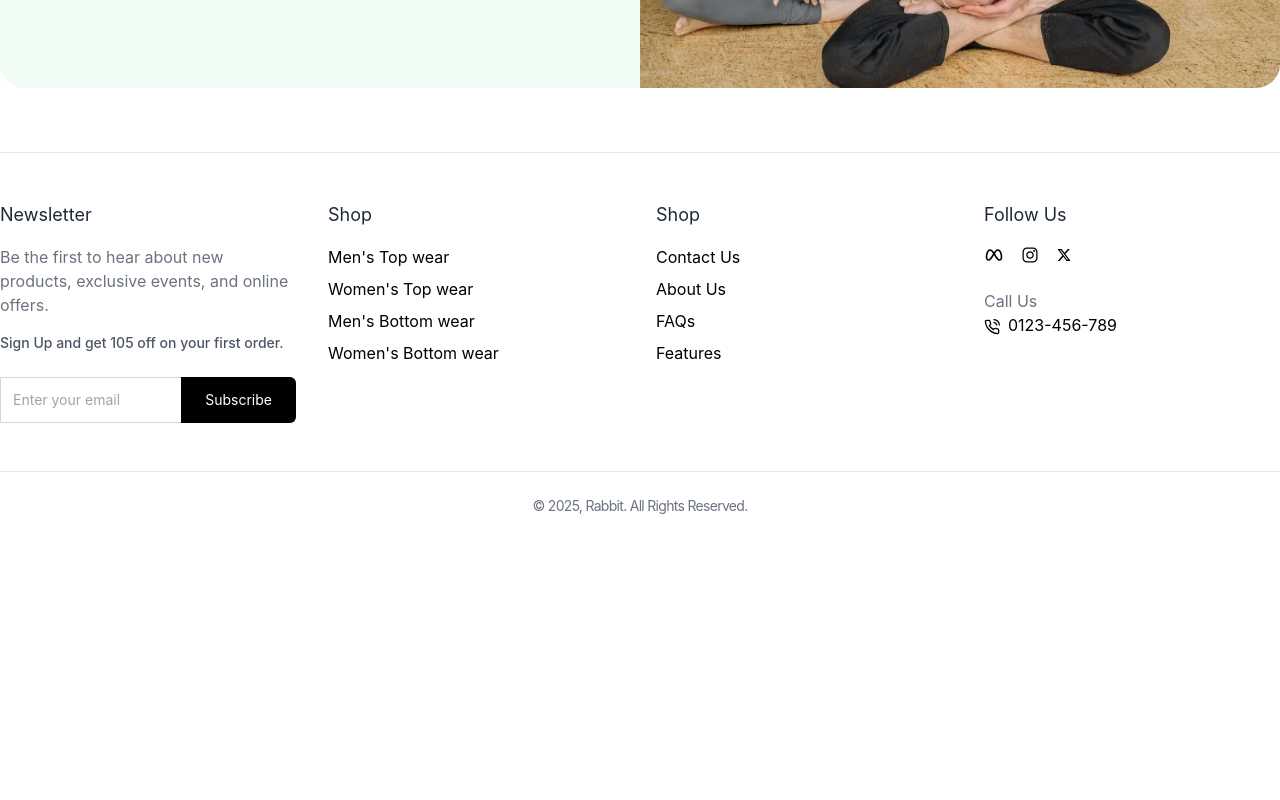
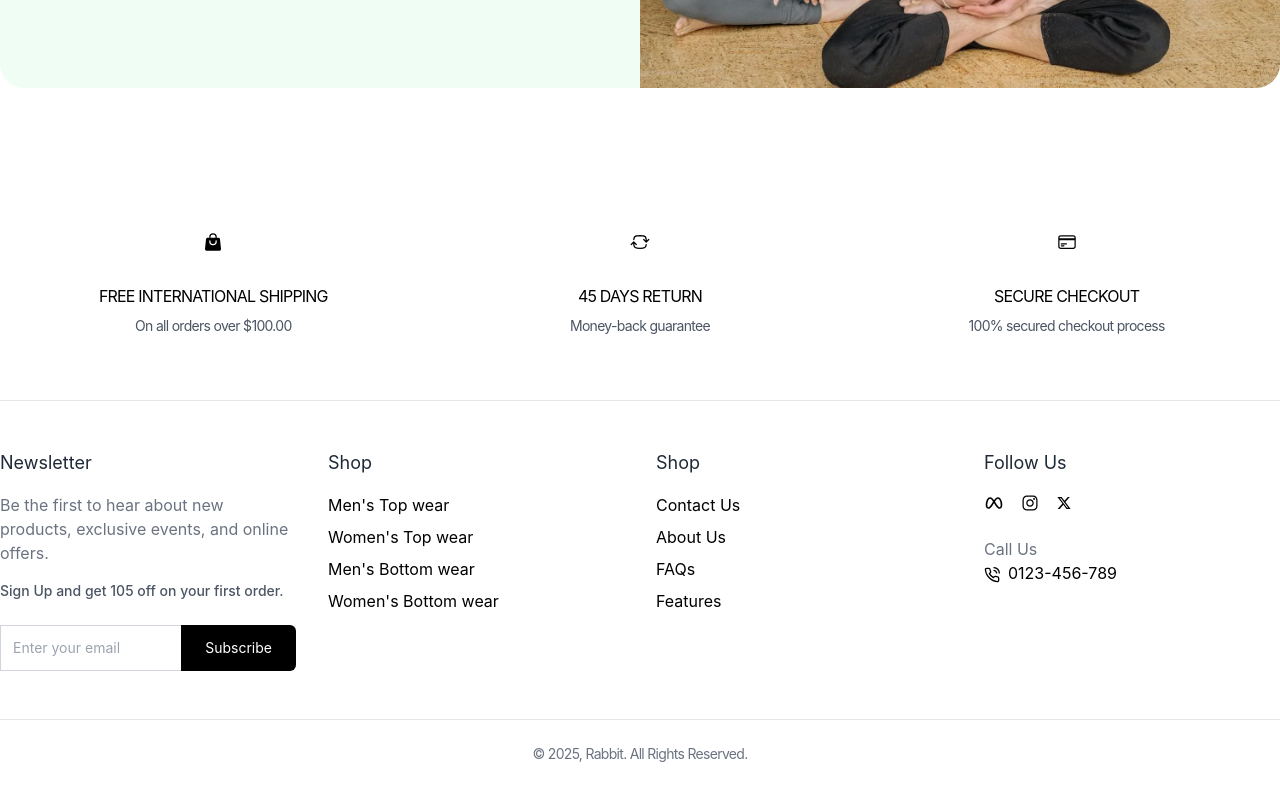
Before and after one commit to 830Utpal/Rabbit, a React app in the folder frontend/: page / in a window 1280 px wide. Shown: the part 5433-6233 px from the top of the page. Before the commit the page ends 5997 px from the top, so only its background shows below. Built offline with nearby package versions, Linux system fonts and the light colour scheme; the HTML template or start-up script is replaced by a standard one.

Commit message:
home page finish

```diff
--- /dev/null
+++ b/frontend/src/components/Products/FeaturesSection.jsx
@@ -0,0 +1,47 @@
+import React from 'react'
+import { HiArrowPathRoundedSquare, HiOutlineCreditCard, HiShoppingBag } from 'react-icons/hi2'
+
+const FeaturesSection = () => {
+  return (
+   <section className='py-16 px-4 bg-white'>
+    <div className='container mx-auto grid grid-cols-1 md:grid-cols-3 gap-8 text-center'>
+
+        {/** Feature 1 */}
+        <div className='flex flex-col items-center'>
+          <div className='p-4 rounded-full mb-4'>
+            <HiShoppingBag className='text-xl'/>
+          </div>
+          <h4 className='tracking-tighter mb-2'>FREE INTERNATIONAL SHIPPING</h4>
+          <p className="text-gray-600 text-sm tracking-tighter">
+            On all orders over $100.00
+          </p>
+        </div>
+
+        {/** Feature 2 */}
+        <div className='flex flex-col items-center'>
+          <div className='p-4 rounded-full mb-4'>
+            <HiArrowPathRoundedSquare className='text-xl'/>
+          </div>
+          <h4 className='tracking-tighter mb-2'>45 DAYS RETURN</h4>
+          <p className="text-gray-600 text-sm tracking-tighter">
+            Money-back guarantee
+          </p>
+        </div>
+
+        {/** Feature 3 */}
+        <div className='flex flex-col items-center'>
+          <div className='p-4 rounded-full mb-4'>
+            <HiOutlineCreditCard className='text-xl'/>
+          </div>
+          <h4 className='tracking-tighter mb-2'>SECURE CHECKOUT</h4>
+          <p className="text-gray-600 text-sm tracking-tighter">
+            100% secured checkout process
+          </p>
+        </div>
+
+    </div>
+   </section>
+  )
+}
+
+export default FeaturesSection
--- a/frontend/src/pages/Home.jsx
+++ b/frontend/src/pages/Home.jsx
@@ -5,6 +5,7 @@ import NewArrivals from '../components/Products/NewArrivals'
 import ProductDetails from '../components/Products/ProductDetails'
 import ProductGrid from '../components/Products/ProductGrid';
 import FeaturedCollection from '../components/Products/FeaturedCollection'
+import FeaturesSection from '../components/Products/FeaturesSection'
 
 
 const placeholderProducts=[
@@ -76,6 +77,7 @@ const Home = () => {
       </div>
 
       <FeaturedCollection />
+      <FeaturesSection/>
     </div>
   )
 }
```
